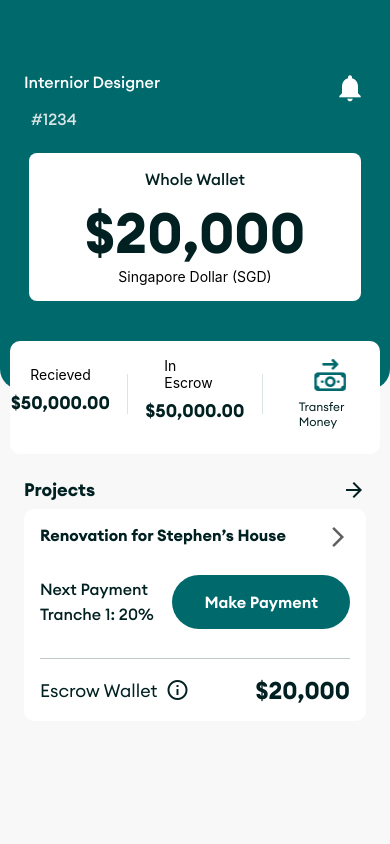
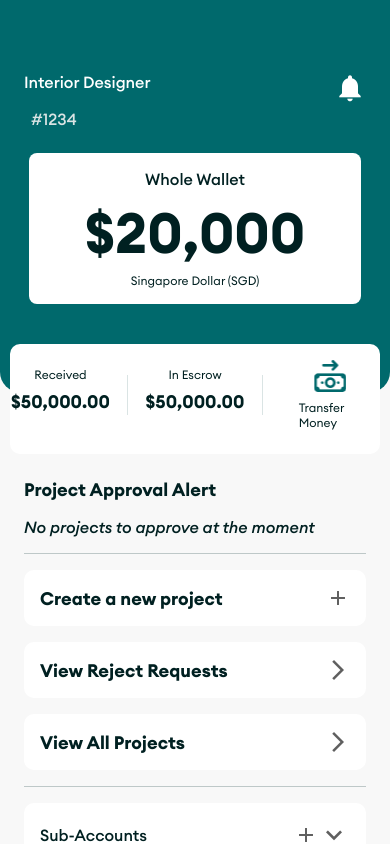
Before and after one commit to pieteryonathan/HomePay, a React Native app: screen /DesignerDashboard in a window 390 px wide. Built offline with nearby package versions, Linux system fonts and the light colour scheme.

Commit message:
Commit 13 - Add Designer Dashboard

```diff
--- a/Modules/DesignerDashboardScreenView.js
+++ b/Modules/DesignerDashboardScreenView.js
@@ -1,18 +1,17 @@
 import React, { useEffect, useState } from 'react';
-import { View, Text, StyleSheet, ScrollView, Image, TouchableOpacity } from 'react-native';
-import { Button, Icon } from 'react-native-elements';
+import { View, Text, StyleSheet, ScrollView, Image, TouchableOpacity, Switch } from 'react-native';
+import { Icon } from 'react-native-elements';
 import { useFonts } from 'expo-font';
 import iconTransferMoney from '../assets/icon_transfer_money.png';
 import AuthManager from '../Utils/AuthManager';
 
-
 export default function DesignerDashboardScreen() {
-
     const [fontsLoaded] = useFonts({
         'EuclidCircularA-Bold': require('../assets/fonts/EuclidCircularABold.ttf'),
         'EuclidCircularA-SemiBold': require('../assets/fonts/EuclidCircularASemiBold.ttf'),
         'EuclidCircularA-Medium': require('../assets/fonts/EuclidCircularAMedium.ttf'),
         'EuclidCircularA-Regular': require('../assets/fonts/EuclidCircularARegular.ttf'),
+        'EuclidCircularA-MediumItalic': require('../assets/fonts/EuclidCircularAMediumItalic.ttf'),
     });
 
     const [userName, setUserName] = useState('');
@@ -28,12 +27,16 @@ export default function DesignerDashboardScreen() {
         fetchUserName();
     }, []);
 
+    if (!fontsLoaded) {
+        return null; // or some loading indicator
+    }
+
     return (
         <View style={styles.container}>
             <ScrollView style={styles.body}>
                 <View style={styles.header}>
                     <View style={styles.headerHomeowner}>
-                        <Text style={styles.homeownerText}>Internior Designer</Text>
+                        <Text style={styles.homeownerText}>Interior Designer</Text>
                         <View style={styles.spacer} />
                         <Icon name="notifications" size={32} color="#ffffff" />
                     </View>
@@ -45,21 +48,21 @@ export default function DesignerDashboardScreen() {
                     <View style={styles.balanceContainer}>
                         <Text style={styles.balanceText}>Whole Wallet</Text>
                         <Text style={styles.amountText}>$20,000</Text>
-                        <Text style={styles.textSubTitle}>Singapore Dollar (SGD)</Text>
+                        <Text style={styles.textSubtitle}>Singapore Dollar (SGD)</Text>
                     </View>
                 </View>
 
                 <View style={styles.containerWallet}>
                     <View style={styles.actions}>
                         <TouchableOpacity style={styles.actionButton}>
-                            <Text style={[styles.textSubTitle, { marginBottom: 8 }]}>Recieved</Text>
+                            <Text style={[styles.textSubtitle, { marginBottom: 8 }]}>Received</Text>
                             <Text style={styles.sectionTitle}>$50,000.00</Text>
                         </TouchableOpacity>
 
                         <View style={styles.verticalLine} />
 
                         <TouchableOpacity style={styles.actionButton}>
-                            <Text style={[styles.textSubTitle, { marginBottom: 8 }]}>In Escrow</Text>
+                            <Text style={[styles.textSubtitle, { marginBottom: 8 }]}>In Escrow</Text>
                             <Text style={styles.sectionTitle}>$50,000.00</Text>
                         </TouchableOpacity>
 
@@ -73,45 +76,80 @@ export default function DesignerDashboardScreen() {
                 </View>
 
                 <View style={styles.project}>
+                    <Text style={styles.sectionTitle}>Project Approval Alert</Text>
+                    <Text style={styles.sectionEmptyProject}>No projects to approve at the moment</Text>
+                    <View style={styles.spacerLine} />
 
-                    <View style={styles.headerProject}>
-                        <Text style={styles.sectionTitle}>Projects</Text>
-                        <View style={styles.spacer} />
-                        <Icon name="arrow-forward" size={24} color="#002021" />
+                    <View style={styles.containerProjectSection}>
+                        <Text style={styles.projectSectionTitle}>Create a new project</Text>
+                        <Icon name="add" size={24} color="#5F5F5F" />
                     </View>
 
-                    <View style={styles.projectRow}>
+                    <View style={styles.containerProjectSection}>
+                        <Text style={styles.projectSectionTitle}>View Reject Requests</Text>
+                        <Icon name="arrow-forward-ios" size={24} color="#5F5F5F" />
+                    </View>
 
-                        <View style={styles.headerProject}>
-                            <Text style={styles.projectText}>Renovation for Stephen’s House</Text>
-                            <View style={styles.spacer} />
-                            <Icon name="arrow-forward-ios" size={24} color="#5F5F5F" />
-                        </View>
+                    <View style={styles.containerProjectSection}>
+                        <Text style={styles.projectSectionTitle}>View All Projects</Text>
+                        <Icon name="arrow-forward-ios" size={24} color="#5F5F5F" />
+                    </View>
 
-                        <View style={styles.containerMakePayment}>
-                            <View style={styles.textContainerMakePayment}>
-                                <Text style={styles.nextPaymentText}>Next Payment</Text>
-                                <Text style={styles.trancheText}>Tranche 1: 20%</Text>
-                            </View>
-                            <View style={styles.spacer} />
-                            <Button title="Make Payment" buttonStyle={styles.paymentButton} titleStyle={styles.paymentButtonText} />
-                        </View>
+                    <View style={styles.spacerLine} />
 
-                        <View style={styles.spacerLine} />
-
-                        <View style={styles.escrowWallet}>
-                            <Text style={styles.escrowText}>Escrow Wallet</Text>
-                            <Icon name="info-outline" size={24} color="#002021" />
-                            <View style={styles.spacer} />
-                            <Text style={styles.escrowAmount}>$20,000</Text>
-                        </View>
-
-                    </View>
+                    <SubAccountsView />
                 </View>
             </ScrollView>
         </View>
     );
 }
+
+const SubAccountsView = () => {
+    const [isExpanded, setIsExpanded] = useState(false);
+
+    const toggleExpand = () => {
+        setIsExpanded(!isExpanded);
+    };
+
+    return (
+        <View style={styles.containerSubAccount}>
+            <TouchableOpacity onPress={toggleExpand} style={styles.headerSubAccount}>
+                <Text style={styles.headerTextSubAccount}>Sub-Accounts</Text>
+                <View style={styles.spacer}/>
+                <Icon name="add" size={24} color="#5F5F5F" />
+                <Icon
+                    name={isExpanded ? 'keyboard-arrow-up' : 'keyboard-arrow-down'}
+                    size={32}
+                    color="#5F5F5F"
+                />
+            </TouchableOpacity>
+            {isExpanded && (
+                <View style={styles.subAccountsList}>
+                    <SubAccountItem subId="Sub ID 1" />
+                    <SubAccountItem subId="Sub ID 2" />
+                    <SubAccountItem subId="Sub ID 1" />
+                </View>
+            )}
+        </View>
+    );
+};
+
+const SubAccountItem = ({ subId }) => {
+    const [isEnabled, setIsEnabled] = useState(false);
+
+    const toggleSwitch = () => setIsEnabled(previousState => !previousState);
+
+    return (
+        <View style={styles.subAccountItem}>
+            <Text style={styles.subAccountText}>{subId}</Text>
+            <Switch
+                trackColor={{ false: "#BEC8C8", true: "#00696C" }}
+                onValueChange={toggleSwitch}
+                value={isEnabled}
+            />
+        </View>
+    );
+};
 
 const styles = StyleSheet.create({
     container: {
@@ -200,10 +238,6 @@ const styles = StyleSheet.create({
         width: 32,
         height: 32,
     },
-    iconTransaction: {
-        width: 28,
-        height: 28,
-    },
     actionText: {
         marginTop: 8,
         fontSize: 12,
@@ -228,10 +262,13 @@ const styles = StyleSheet.create({
         fontSize: 18,
         color: '#002021',
         fontFamily: 'EuclidCircularA-Bold',
-        marginBottom: 8,
+        marginBottom: 16,
     },
-    headerProject: {
-        flexDirection: 'row',
+    sectionEmptyProject: {
+        fontSize: 16,
+        color: '#002021',
+        fontFamily: 'EuclidCircularA-MediumItalic',
+        marginBottom: 16,
     },
     spacer: {
         flex: 1,
@@ -240,70 +277,58 @@ const styles = StyleSheet.create({
         marginBottom: 20,
         padding: 24,
     },
-    projectRow: {
-        backgroundColor: '#ffffff',
-        padding: 16,
-        borderRadius: 10,
-    },
-    containerMakePayment: {
-        flexDirection: 'row',
-        alignItems: 'center',
-        marginBottom: 24,
-    },
-    textContainerMakePayment: {
-        flexDirection: 'column',
-        marginBottom: 10,
-    },
-    projectText: {
-        color: '#002021',
-        fontSize: 16,
-        fontFamily: 'EuclidCircularA-Bold',
-        marginBottom: 24,
-    },
-    nextPaymentText: {
-        color: '#002021',
-        fontSize: 16,
-        fontFamily: 'EuclidCircularA-Medium',
-        marginTop: 10,
-    },
-    trancheText: {
-        color: '#002021',
-        fontSize: 16,
-        fontFamily: 'EuclidCircularA-Medium',
-        marginTop: 5,
-    },
-    paymentButton: {
-        backgroundColor: '#00696C',
-        paddingVertical: 16,
-        paddingHorizontal: 32,
-        borderRadius: 100,
-    },
-    paymentButtonText: {
-        fontSize: 16,
-        color: '#ffffff',
-        fontFamily: 'EuclidCircularA-SemiBold'
-    },
     spacerLine: {
         backgroundColor: '#BEC8C8',
         height: 1,
+        marginBottom: 16,
     },
-    escrowWallet: {
+    projectSectionTitle: {
+        fontSize: 18,
+        color: '#002021',
+        fontFamily: 'EuclidCircularA-Bold',
+    },
+    containerProjectSection: {
+        flexDirection: 'row',
+        backgroundColor: '#fff',
+        padding: 16,
+        width: '100%',
+        alignItems: 'center',
+        justifyContent: 'space-between',
+        borderRadius: 10,
+        marginBottom: 16,
+    },
+    containerSubAccount: {
+        backgroundColor: '#fff',
+        borderRadius: 10,
+        padding: 16,
+    },
+    headerSubAccount: {
         flexDirection: 'row',
         justifyContent: 'space-between',
         alignItems: 'center',
-        marginTop: 16,
-        backgroundColor: '#ffffff',
-        borderRadius: 10,
     },
-    escrowText: {
+    headerTextSubAccount: {
+        fontSize: 16,
+        color: '#002021',
+        fontFamily: 'EuclidCircularA-Medium',
+    },
+    toggleIcon: {
+        fontSize: 16,
+    },
+    subAccountsList: {
+        marginTop: 10,
+    },
+    subAccountItem: {
+        flexDirection: 'row',
+        justifyContent: 'space-between',
+        alignItems: 'center',
+        paddingVertical: 10,
+        borderBottomWidth: 1,
+        borderBottomColor: '#eee',
+    },
+    subAccountText: {
         fontSize: 18,
         color: '#002021',
-        fontFamily: 'EuclidCircularA-Regular',
-        marginRight: 8,
-    },
-    escrowAmount: {
-        fontSize: 24,
         fontFamily: 'EuclidCircularA-Bold',
-        color: '#002021',
     },
 });
```
